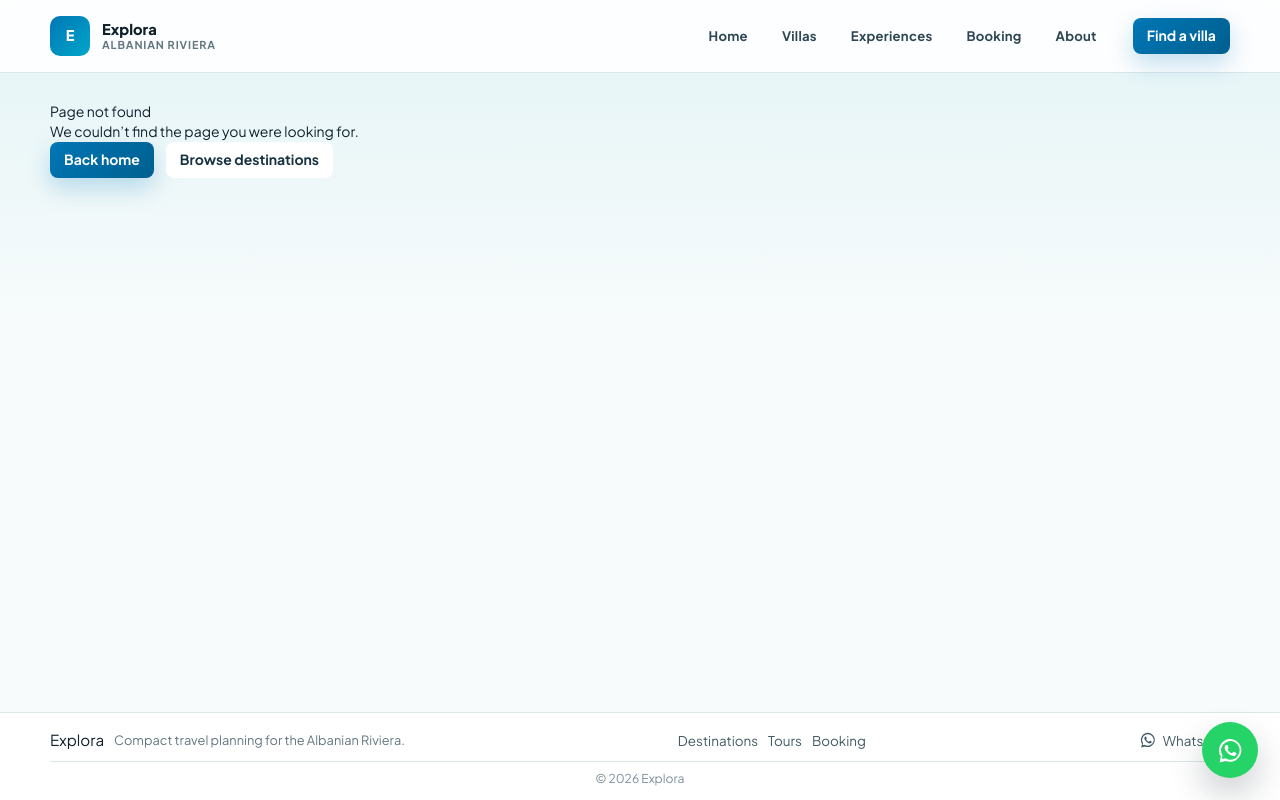
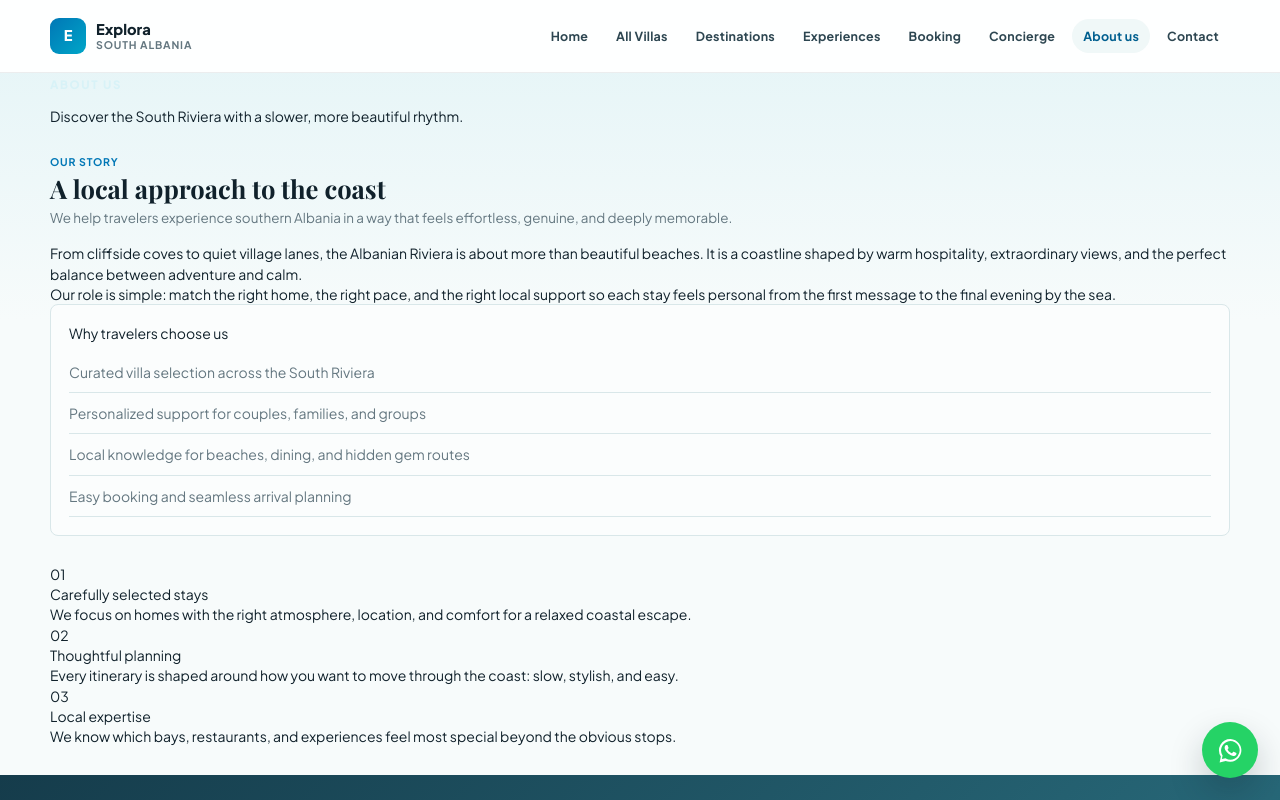
Before and after one commit to kevinshehu/explora, an Angular app: page /about in a window 1280 px wide. Shown: the top 800 px of the page. Built offline with nearby package versions, Linux system fonts and the light colour scheme.

Commit message:
Add working public menu pages

```diff
--- a/src/app/app-routes.ts
+++ b/src/app/app-routes.ts
@@ -33,6 +33,18 @@ export const appRoutes: Routes = [
     loadComponent: () => import('./pages/booking-page').then((page) => page.BookingPage),
   },
   {
+    path: 'concierge',
+    loadComponent: () => import('./pages/concierge-page').then((page) => page.ConciergePage),
+  },
+  {
+    path: 'about',
+    loadComponent: () => import('./pages/about-page').then((page) => page.AboutPage),
+  },
+  {
+    path: 'contact',
+    loadComponent: () => import('./pages/contact-page').then((page) => page.ContactPage),
+  },
+  {
     path: 'admin',
     children: [
       { path: '', pathMatch: 'full', component: AdminLoginPage },
--- a/src/app/layout/header.ts
+++ b/src/app/layout/header.ts
@@ -12,19 +12,20 @@ import { RouterLink, RouterLinkActive } from '@angular/router';
           <span class="brand-mark">E</span>
           <span>
             <strong>Explora</strong>
-            <small>Albanian Riviera</small>
+            <small>South Albania</small>
           </span>
         </a>
 
         <nav class="desktop-nav" aria-label="Main navigation">
           <a routerLink="/" routerLinkActive="active" [routerLinkActiveOptions]="{ exact: true }">Home</a>
-          <a routerLink="/destinations" routerLinkActive="active">Villas</a>
+          <a routerLink="/destinations" routerLinkActive="active">All Villas</a>
+          <a routerLink="/destinations" routerLinkActive="active">Destinations</a>
           <a routerLink="/tours" routerLinkActive="active">Experiences</a>
           <a routerLink="/booking" routerLinkActive="active">Booking</a>
-          <a routerLink="/destinations" routerLinkActive="active">About</a>
+          <a routerLink="/concierge" routerLinkActive="active">Concierge</a>
+          <a routerLink="/about" routerLinkActive="active">About us</a>
+          <a routerLink="/contact" routerLinkActive="active">Contact</a>
         </nav>
-
-        <a class="button-primary header-button" routerLink="/destinations">Find a villa</a>
       </div>
     </header>
   `,
--- /dev/null
+++ b/src/app/pages/about-page.ts
@@ -0,0 +1,76 @@
+import { Component } from '@angular/core';
+import { RouterLink } from '@angular/router';
+import { SectionTitle } from '../shared/components/section-title';
+
+@Component({
+  selector: 'app-about-page',
+  standalone: true,
+  imports: [SectionTitle, RouterLink],
+  template: `
+    <section class="page-hero page-hero-soft">
+      <div class="container page-hero-inner">
+        <p class="eyebrow">About us</p>
+        <h1>Discover the South Riviera with a slower, more beautiful rhythm.</h1>
+      </div>
+    </section>
+
+    <section class="container section-shell">
+      <div class="story-grid">
+        <div>
+          <app-section-title
+            label="Our story"
+            title="A local approach to the coast"
+            description="We help travelers experience southern Albania in a way that feels effortless, genuine, and deeply memorable."
+          />
+          <p class="story-text">
+            From cliffside coves to quiet village lanes, the Albanian Riviera is about more than beautiful beaches. It is a coastline shaped by warm hospitality, extraordinary views, and the perfect balance between adventure and calm.
+          </p>
+          <p class="story-text">
+            Our role is simple: match the right home, the right pace, and the right local support so each stay feels personal from the first message to the final evening by the sea.
+          </p>
+        </div>
+
+        <div class="info-card">
+          <h3>Why travelers choose us</h3>
+          <ul class="feature-list">
+            <li>Curated villa selection across the South Riviera</li>
+            <li>Personalized support for couples, families, and groups</li>
+            <li>Local knowledge for beaches, dining, and hidden gem routes</li>
+            <li>Easy booking and seamless arrival planning</li>
+          </ul>
+        </div>
+      </div>
+    </section>
+
+    <section class="container section-shell">
+      <div class="mini-grid">
+        <article class="mini-panel">
+          <span>01</span>
+          <h3>Carefully selected stays</h3>
+          <p>We focus on homes with the right atmosphere, location, and comfort for a relaxed coastal escape.</p>
+        </article>
+        <article class="mini-panel">
+          <span>02</span>
+          <h3>Thoughtful planning</h3>
+          <p>Every itinerary is shaped around how you want to move through the coast: slow, stylish, and easy.</p>
+        </article>
+        <article class="mini-panel">
+          <span>03</span>
+          <h3>Local expertise</h3>
+          <p>We know which bays, restaurants, and experiences feel most special beyond the obvious stops.</p>
+        </article>
+      </div>
+    </section>
+
+    <section class="cta-strip compact">
+      <div class="container cta-inner">
+        <div>
+          <p class="eyebrow">Ready to begin</p>
+          <h2>Plan your Riviera getaway.</h2>
+        </div>
+        <a class="button-primary" routerLink="/destinations">Explore villas</a>
+      </div>
+    </section>
+  `,
+})
+export class AboutPage {}
--- /dev/null
+++ b/src/app/pages/concierge-page.ts
@@ -0,0 +1,59 @@
+import { Component } from '@angular/core';
+import { SectionTitle } from '../shared/components/section-title';
+
+@Component({
+  selector: 'app-concierge-page',
+  standalone: true,
+  imports: [SectionTitle],
+  template: `
+    <section class="page-hero page-hero-soft">
+      <div class="container page-hero-inner">
+        <p class="eyebrow">Concierge</p>
+        <h1>Everything arranged, nothing complicated.</h1>
+      </div>
+    </section>
+
+    <section class="container section-shell">
+      <app-section-title
+        label="Our services"
+        title="Add ease to every part of your Riviera stay"
+        description="From transfers and beach club access to chef bookings and local route planning, we create a smoother arrival and a more memorable stay."
+      />
+
+      <div class="service-grid large">
+        <article class="service-card">
+          <div class="service-image" style="background-image: url('https://images.unsplash.com/photo-1503376780353-7e6692767b70?auto=format&fit=crop&w=900&q=80')" aria-hidden="true"></div>
+          <div class="service-body">
+            <h3>Airport transfers</h3>
+            <p>Private airport pickups and smooth coastal transfers across the Riviera.</p>
+          </div>
+        </article>
+
+        <article class="service-card">
+          <div class="service-image" style="background-image: url('https://images.unsplash.com/photo-1556910103-1c02745aae4d?auto=format&fit=crop&w=900&q=80')" aria-hidden="true"></div>
+          <div class="service-body">
+            <h3>Private chefs</h3>
+            <p>Curated dining experiences in your villa with tailored menus and local ingredients.</p>
+          </div>
+        </article>
+
+        <article class="service-card">
+          <div class="service-image" style="background-image: url('https://images.unsplash.com/photo-1567899378494-47b22a2ae96a?auto=format&fit=crop&w=900&q=80')" aria-hidden="true"></div>
+          <div class="service-body">
+            <h3>Coastal excursions</h3>
+            <p>Boat days, hidden-cove escapes, and day plans designed for easy luxury.</p>
+          </div>
+        </article>
+
+        <article class="service-card">
+          <div class="service-image" style="background-image: url('https://images.unsplash.com/photo-1529156069898-49953e39b3ac?auto=format&fit=crop&w=900&q=80')" aria-hidden="true"></div>
+          <div class="service-body">
+            <h3>Local recommendations</h3>
+            <p>Thoughtful suggestions for beaches, dining, and the most scenic routes by the sea.</p>
+          </div>
+        </article>
+      </div>
+    </section>
+  `,
+})
+export class ConciergePage {}
--- /dev/null
+++ b/src/app/pages/contact-page.ts
@@ -0,0 +1,38 @@
+import { Component } from '@angular/core';
+import { whatsappUrl } from '../shared/whatsapp';
+
+@Component({
+  selector: 'app-contact-page',
+  standalone: true,
+  imports: [],
+  template: `
+    <section class="page-hero page-hero-soft">
+      <div class="container page-hero-inner">
+        <p class="eyebrow">Contact</p>
+        <h1>Let’s plan the right coast for you.</h1>
+      </div>
+    </section>
+
+    <section class="container section-shell">
+      <div class="contact-grid">
+        <div class="contact-card">
+          <h3>Ask about availability</h3>
+          <p>Tell us your destination, dates, and travel style and we’ll help you find the right Riviera stay.</p>
+          <a class="button-primary" [href]="whatsAppLink" target="_blank" rel="noopener">Message on WhatsApp</a>
+        </div>
+
+        <div class="contact-card">
+          <h3>Reach us</h3>
+          <ul class="contact-list">
+            <li>Email: hello@explora-riviera.com</li>
+            <li>WhatsApp: +355 69 000 0000</li>
+            <li>Location: Southern Albania</li>
+          </ul>
+        </div>
+      </div>
+    </section>
+  `,
+})
+export class ContactPage {
+  whatsAppLink = whatsappUrl('Hi! I would like help planning a trip on the Albanian Riviera.');
+}
--- a/src/styles.scss
+++ b/src/styles.scss
@@ -90,25 +90,25 @@ a {
 }
 
 .site-header {
-  background: rgba(255, 255, 255, 0.9);
-  border-bottom: 1px solid var(--line);
+  background: rgba(255, 255, 255, 0.96);
+  border-bottom: 1px solid rgba(16, 33, 43, 0.08);
   position: sticky;
   top: 0;
   z-index: 40;
-  backdrop-filter: blur(12px);
+  backdrop-filter: blur(10px);
 }
 
 .topbar-grid {
   min-height: 72px;
   display: flex;
   align-items: center;
-  gap: 20px;
+  gap: 16px;
 }
 
 .brand {
   display: inline-flex;
   align-items: center;
-  gap: 12px;
+  gap: 10px;
   font-size: 0.92rem;
   font-weight: 800;
   letter-spacing: 0;
@@ -116,9 +116,9 @@ a {
 }
 
 .brand-mark {
-  width: 2.5rem;
-  height: 2.5rem;
-  border-radius: 10px;
+  width: 2.25rem;
+  height: 2.25rem;
+  border-radius: 9px;
   display: inline-flex;
   align-items: center;
   justify-content: center;
@@ -135,7 +135,7 @@ a {
 
 .brand small {
   color: var(--muted);
-  font-size: 0.68rem;
+  font-size: 0.66rem;
   font-weight: 700;
   letter-spacing: 0.08em;
   text-transform: uppercase;
@@ -144,29 +144,27 @@ a {
 .desktop-nav {
   display: flex;
   align-items: center;
+  justify-content: center;
   flex-wrap: wrap;
-  gap: 10px;
+  gap: 6px;
   margin-left: auto;
 }
 
 .desktop-nav a {
   color: #2d4651;
   border-radius: 999px;
-  padding: 8px 12px;
-  font-size: 0.82rem;
+  padding: 8px 11px;
+  font-size: 0.78rem;
   font-weight: 700;
   letter-spacing: 0.02em;
+  text-transform: none;
   transition: all 160ms ease;
 }
 
 .desktop-nav a.active,
 .desktop-nav a:hover {
-  background: var(--accent-soft);
+  background: #f0f8f8;
   color: var(--accent-2);
-}
-
-.header-button {
-  margin-left: 4px;
 }
 
 .hero {
```
